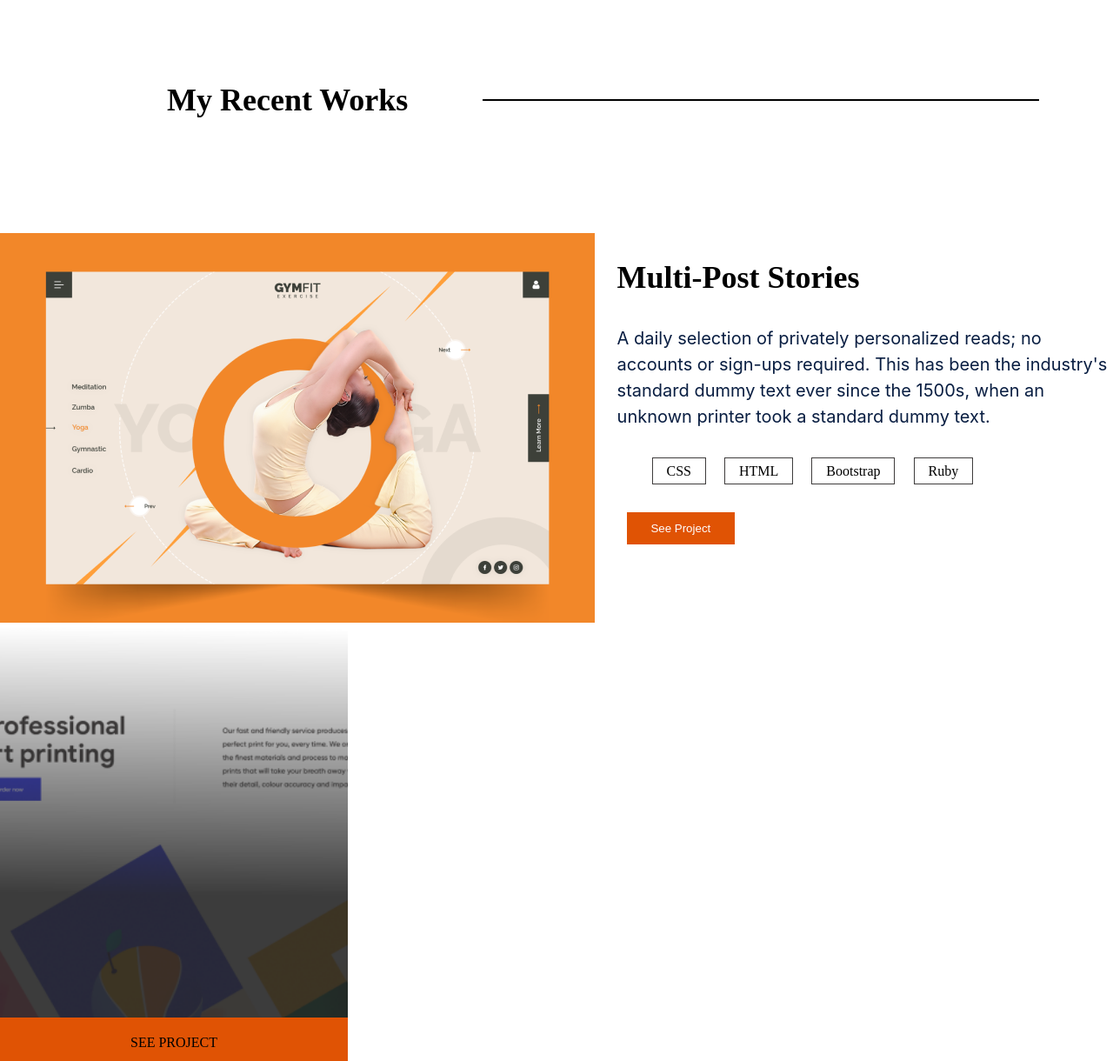
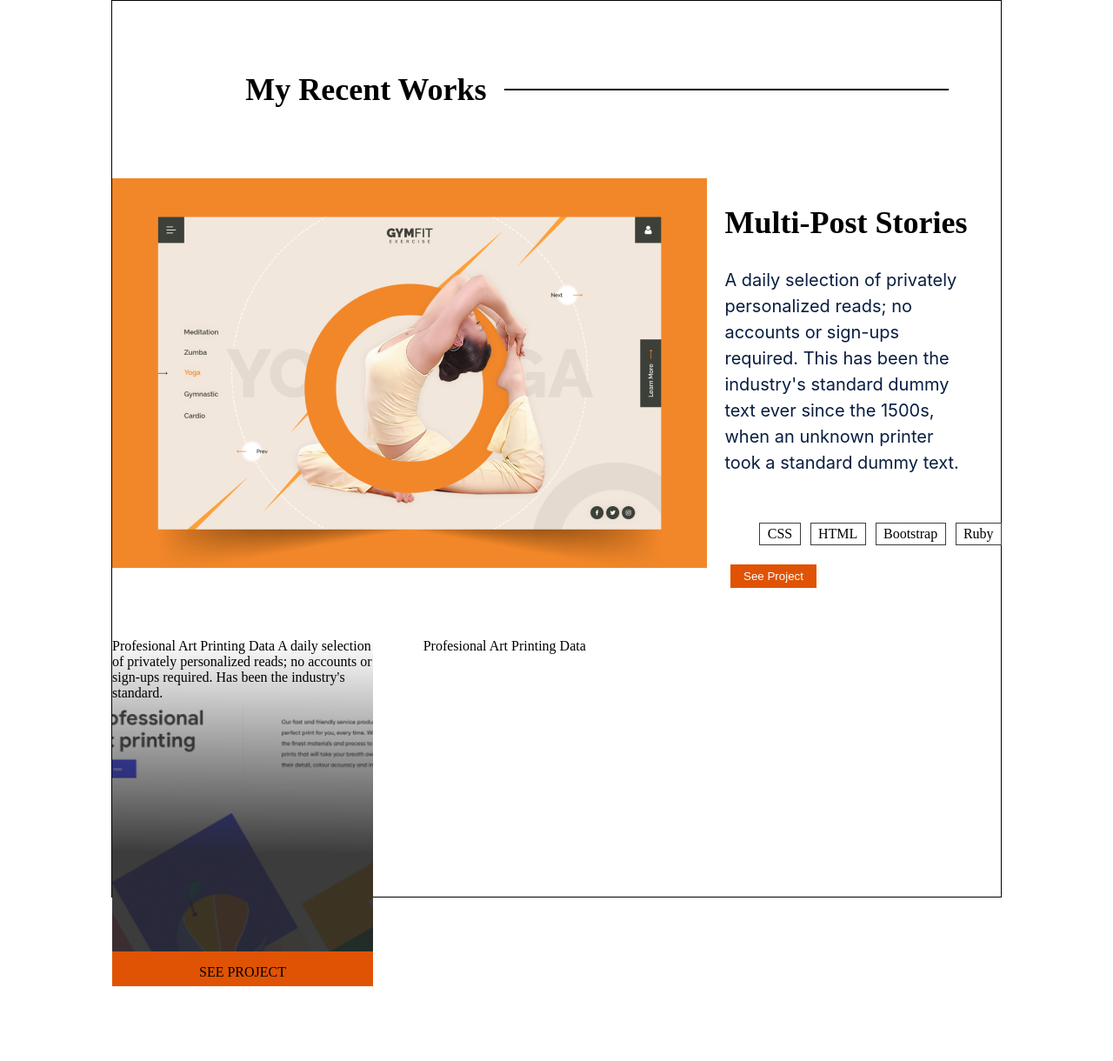
Before and after one commit to yared-abera/portifolio_project, a website: page index.html in a window 1280 px wide. Shown: the part 1032-2252 px from the top of the page at 87% size. After the commit the page ends 2166 px from the top, so only its background shows below. Drawn offline with Linux system fonts and the light colour scheme.

Commit message:
added property css grid layout

```diff
--- a/home.css
+++ b/home.css
@@ -193,11 +193,12 @@ body{
   display: flex;
   align-items: center;
   margin-top:5%;
-
+  grid-column: 1/4;
 }
 
 hr{
   border: 1px solid black;
+  margin-left: 2%;
 }
 .see-pro-container{
   background-image: url(image/pro-img.png);
@@ -205,14 +206,16 @@ hr{
    position: relative;
    background-position: center;
    background-repeat: no-repeat;
-   width: 400px;
-   height: 500px;
+    width: 300px;
+   height: 400px;
+   grid-column:1/2;
+
 }
 
 .multi-post{
   display: flex;
   gap:2%;
-   padding-top: 8%;
+   grid-column: 1/4;
 }
 
 #multi-post-supporting-text{
@@ -221,7 +224,10 @@ hr{
   font-size:20px;
   text-align:left;
   line-height:150%;
-margin-bottom:2%;
+  margin-bottom:2%;
+  padding: 10%;
+  padding-left: 0%;
+  padding-top: 0%;
 
 }
 
@@ -230,6 +236,8 @@ margin-bottom:2%;
   display: flex;
   flex-direction: column;
   gap:1%;
+  /* width:400px;
+  height: 300px;  */
 
 }
 
@@ -294,6 +302,16 @@ border: 1px solid #3e3c3c;
   text-transform: uppercase;
   text-align: center;
 }
+
+.works-section{
+  width: 80%;
+  border: 1px solid black;
+  margin: auto;
+  display: grid;
+  grid-template-columns: 30% 30% 30%;
+  gap: 5%;
+}
+
 
 
 
--- a/index.html
+++ b/index.html
@@ -35,7 +35,7 @@
             <li><a href=""><i class="fa fa-medium"></i></a></li>
            </ul> </div>
            <div class="headline-section">
-           <div id="primary-text"> <h1>hey there<br>I'm Yared
+           <div id="primary-text"> <h1>hey there<br>I'm<span id="my-name">Yared</span>
            </h1></div>
 
            <div id="intro-supporting-text"> <h4>I'm a software Developer</h4></div>
@@ -49,7 +49,7 @@
         </section>
 
 
-    <section class="works">
+    <section class="works-section">
 
 
             <div class="works-header">
@@ -91,7 +91,10 @@
 
 
                 <div class="see-pro-container"  >
-
+                  Profesional Art Printing Data
+                  A daily selection of privately personalized reads;
+                  no accounts or sign-ups required.
+                  Has been the industry's standard.
                    <div class="see-pro">
                     see project
                    </div>
@@ -100,6 +103,7 @@
 
 
                 <div>
+                  Profesional Art Printing Data
 
                 </div>
 
```
